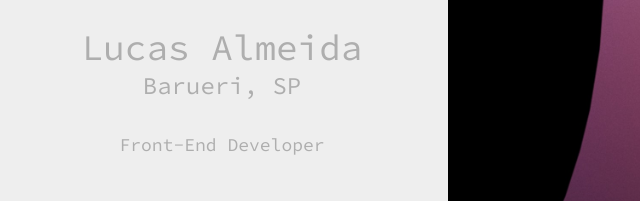
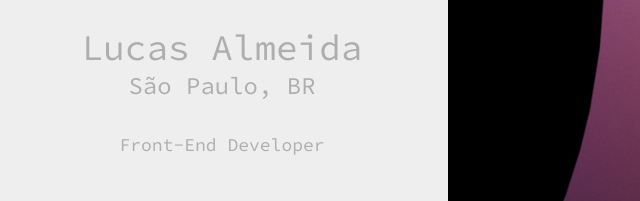
Before and after one commit to lucc4w/portfolio-pessoal, a plain HTML site: page index.html in a window 1280 px wide. Shown: the part 499-700 px from the top of the page, 418-1058 px from the left. Drawn offline with Linux system fonts and the light colour scheme.

Commit message:
Add files via upload

```diff
--- a/index.html
+++ b/index.html
@@ -20,7 +20,7 @@
     <div class="profile box">
         <img class="profile-pic" src="img/me.png" alt="Profile">
         <h1 class="title">Lucas Almeida</h1>
-        <span>Barueri, SP</span>
+        <span>São Paulo, BR</span>
         <p>Front-End Developer</p>
 
         <ul class="redes-sociais">
```
